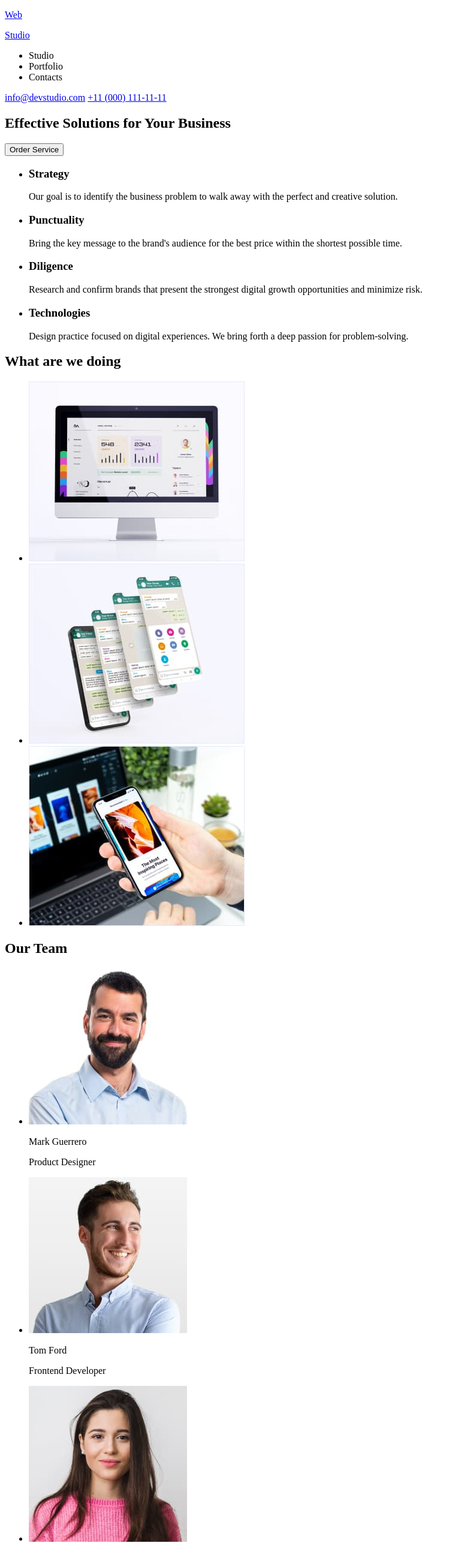
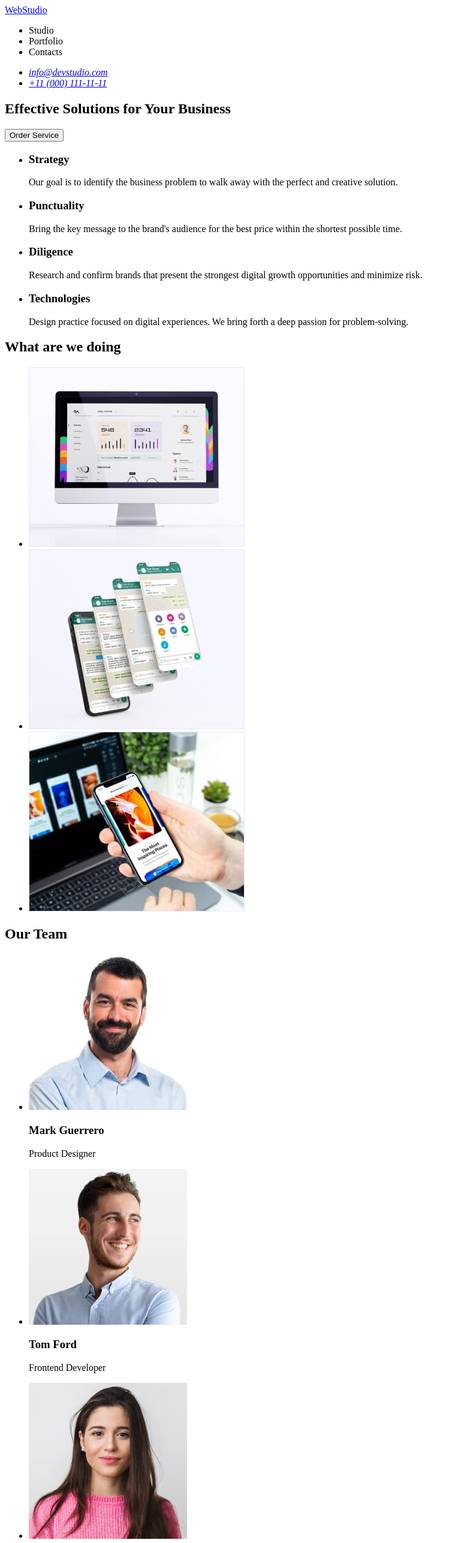
Before and after one commit to KostiantynSS/goit-markup-hw-01, a plain HTML site: page index.html in a window 1280 px wide. Shown: the top 2573 px of the page at 60% size, without its empty margins (0-759 px from the left). Drawn offline with Linux system fonts and the light colour scheme.

Commit message:
Update index.html

```diff
--- a/index.html
+++ b/index.html
@@ -11,8 +11,7 @@
 <body>
     <header>
         <a href="./index.html">
-            <p>Web</p>
-            <p>Studio</p>
+            WebStudio
         </a>
         <nav>
             <ul>
@@ -21,8 +20,14 @@
                 <li><a href=""></a>Contacts</li>
             </ul>
         </nav>
-        <a href="mailto:info@devstudio.com">info@devstudio.com</a>
-        <a href="tel:+11(000)111-11-11">+11 (000) 111-11-11</a>
+        <address>
+            <ul>
+                <li><a href="mailto:info@devstudio.com">info@devstudio.com</a></li>
+                <li><a href="tel:+110001111111">+11 (000) 111-11-11</a></li>
+            </ul>
+
+        </address>
+
 
     </header>
     <main>
@@ -68,22 +73,22 @@
             <ul>
                 <li>
                     <img src="./img/img-team-member-1.jpg" alt="team member" width="264">
-                    <p>Mark Guerrero</p>
+                    <h3>Mark Guerrero</h3>
                     <p>Product Designer</p>
                 </li>
                 <li>
                     <img src="./img/img-team-member-2.jpg" alt="team member" width="264">
-                    <p>Tom Ford</p>
+                    <h3>Tom Ford</h3>
                     <p>Frontend Developer</p>
                 </li>
                 <li>
                     <img src="./img/img-team-member-3.jpg" alt="team member" width="264">
-                    <p>Camila Garcia</p>
+                    <h3>Camila Garcia</h3>
                     <p>Marketing</p>
                 </li>
                 <li>
                     <img src="./img/img-team-member-4.jpg" alt="team member" width="264">
-                    <p>Daniel Wilson</p>
+                    <h3>Daniel Wilson</h3>
                     <p>UI Designer</p>
                 </li>
             </ul>
```
